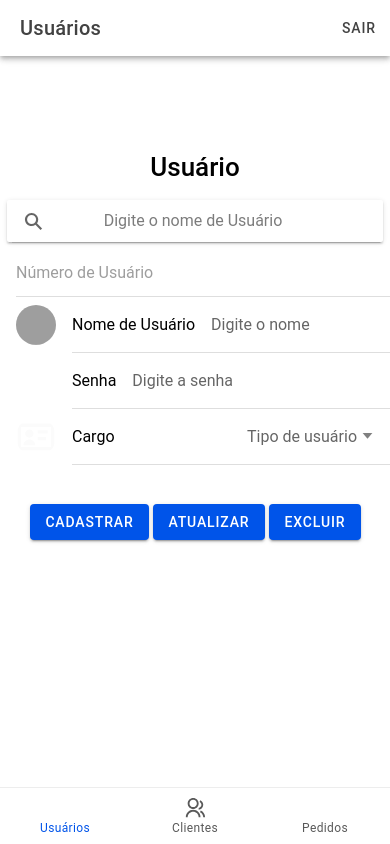
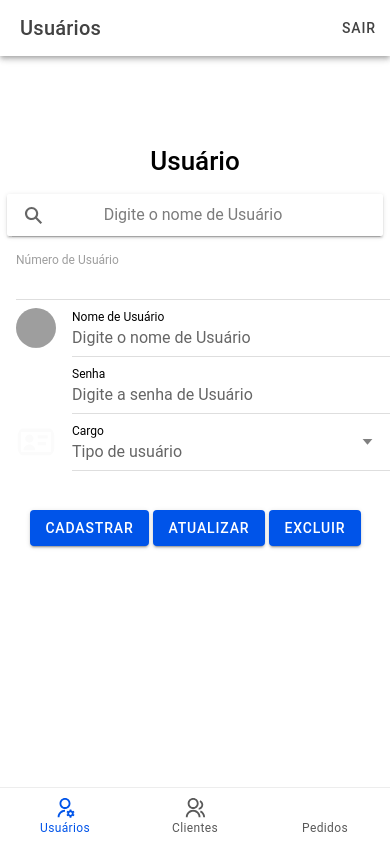
Before and after one commit to marcos221-Br/Vendas-client, a React (Vite) app: page /client in a window 390 px wide. Both pictures are taken after a click on the element "Usuários". Built offline with nearby package versions, Linux system fonts and the light colour scheme; no server answers; grey boxes are pictures that could not be loaded.

Commit message:
Update: Cellphone
Now the css accept access from cellphones

```diff
--- a/src/pages/Clients.css
+++ b/src/pages/Clients.css
@@ -2,6 +2,8 @@
     .mainClient{
         text-align: center;
         position: absolute;
+        left: 0%;
+        right: 0%;
         top: 50%;
         transform: translateY(-50%);
     }
--- a/src/pages/Clients.tsx
+++ b/src/pages/Clients.tsx
@@ -16,13 +16,13 @@ var order = new Order();
 
 function verifyLogin(){
   if(sessionStorage.getItem('username') == null){
-    window.location.href = '/'
+    window.location.pathname = '/'
   }
 }
 
 function logOut(){
   sessionStorage.clear()
-  window.location.href = '/'
+  window.location.pathname = '/'
 }
 
 function findClient(){
@@ -79,7 +79,7 @@ function deleteOrder(value:any) {
 
 function editOrder(value:any) {
   sessionStorage.setItem('orderId',value.target.id);
-  window.location.href = '/order';
+  window.location.pathname = '/order';
 }
 
 function findOrders(idClient:Number){
@@ -134,8 +134,8 @@ function createOrder(){
     orderController.createOrder(order).then(function(response){
       (document.getElementById('orderMessage') as HTMLTextAreaElement).innerHTML = "Pedido criado com sucesso!";
       sessionStorage.setItem('orderId',response.id);
+      window.location.pathname = '/order';
     })
-    window.location.href = '/order';
   }else{
     (document.getElementById('orderMessage') as HTMLTextAreaElement).innerHTML = "Necessário fornecer um cliente!";
   }
@@ -183,19 +183,19 @@ const Clients: React.FC = () => {
           </div>
           <div>
             <IonItem>
-              <IonInput label="Número de Cliente" id='idClient' disabled></IonInput>
+              <IonInput label="Número de Cliente" id='idClient' disabled labelPlacement='stacked'></IonInput>
             </IonItem>
             <IonItem>
               <IonAvatar aria-hidden="true" slot="start">
                 <img alt="User Image" src={avatar} />
               </IonAvatar>
-              <IonInput label="Nome" placeholder="Digite o nome" required clearInput={true} id='name'></IonInput>
+              <IonInput label="Nome" placeholder="Digite o nome do cliente" required clearInput={true} id='name' labelPlacement='stacked'></IonInput>
             </IonItem>
             <IonItem>
               <IonAvatar aria-hidden="true" slot="start">
                 <img alt="Smartphone Image" src={smartphone} />
               </IonAvatar>
-              <IonInput label="Telefone" placeholder="Digite o telefone" type='tel' required clearInput={true} id='cellphone'></IonInput>
+              <IonInput label="Telefone" placeholder="Digite o telefone do cliente" type='tel' required clearInput={true} id='cellphone' labelPlacement='stacked'></IonInput>
             </IonItem>
             <p id='clientMessage'></p>
           </div>
--- a/src/pages/Login.css
+++ b/src/pages/Login.css
@@ -2,6 +2,9 @@
     .main{
         text-align: center;
         position: absolute;
+        left: 0%;
+        right: 0%;
+        top: 30%;
         transform: translateY(-50%);
     }
 }
--- a/src/pages/Login.tsx
+++ b/src/pages/Login.tsx
@@ -17,7 +17,7 @@ function setLogin() {
       sessionStorage.setItem('username',name)
       sessionStorage.setItem('role',response.role)
       sessionStorage.setItem('token','Basic ' + token)
-      window.location.href = "/client"
+      window.location.pathname = '/client'
     }else{
       (document.getElementById('message') as HTMLTextAreaElement).innerHTML = 'Usuário ou senha incorretos!'
     }
@@ -52,13 +52,13 @@ const Login: React.FC = () => {
               <IonAvatar aria-hidden="true" slot="start">
                 <img alt="User Image" src={avatar} />
               </IonAvatar>
-              <IonInput label="Nome de Usuário" placeholder="Digite seu nome" required clearInput={true} id='name'></IonInput>
+              <IonInput label="Nome de Usuário" placeholder="Digite seu nome" required clearInput={true} id='name' labelPlacement='stacked'></IonInput>
             </IonItem>
             <IonItem>
               <IonAvatar aria-hidden="true" slot="start">
                 <img alt="Lock Image" src={lock} />
               </IonAvatar>
-              <IonInput label="Senha" placeholder="Digite sua senha" type='password' required maxlength={16} clearInput={true} id='password'></IonInput>
+              <IonInput label="Senha" placeholder="Digite sua senha" type='password' required maxlength={16} clearInput={true} id='password' labelPlacement='stacked'></IonInput>
             </IonItem>
             <p id='message'></p>
           </div>
--- a/src/pages/Orders.tsx
+++ b/src/pages/Orders.tsx
@@ -12,13 +12,13 @@ var item = new Item();
 
 function verifyLogin(){
   if(sessionStorage.getItem('username') == null){
-    window.location.href = "/"
+    window.location.pathname = '/'
   }
 }
 
 function logOut(){
   sessionStorage.clear()
-  window.location.href = '/'
+  window.location.pathname = '/'
 }
 
 function editItem(value:any){
@@ -111,7 +111,7 @@ function findItens(){
 const Orders: React.FC = () => {
   verifyLogin()
   return (
-    <IonPage>
+    <IonPage onLoad={findItens}>
       <IonHeader>
         <IonToolbar>
           <IonTitle>Pedidos</IonTitle>
@@ -149,7 +149,6 @@ const Orders: React.FC = () => {
           </div>
           <p id='message'>Nenhum pedido foi selecionado!</p>
         </div>
-        <IonButton onClick={findItens}>Teste</IonButton>
       </IonContent>
     </IonPage>
   );
--- a/src/pages/Users.css
+++ b/src/pages/Users.css
@@ -2,6 +2,8 @@
     .mainUsers{
         text-align: center;
         position: absolute;
+        left: 0%;
+        right: 0%;
         top: 40%;
         transform: translateY(-50%);
     }
--- a/src/pages/Users.tsx
+++ b/src/pages/Users.tsx
@@ -11,9 +11,9 @@ var user = new User();
 
 function verifyLogin(){
   if(sessionStorage.getItem('username') == null){
-    window.location.href = '/'
+    window.location.pathname = '/'
   }else if(sessionStorage.getItem('role') != 'administrator'){
-    window.location.href = '/client'
+    window.location.pathname = '/client'
   }
 }
 
@@ -103,25 +103,25 @@ const Users: React.FC = () => {
           </div>
           <div>
             <IonItem>
-              <IonInput label="Número de Usuário" id='id' disabled></IonInput>
+              <IonInput label="Número de Usuário" id='id' disabled labelPlacement='stacked'></IonInput>
             </IonItem>
             <IonItem>
               <IonAvatar aria-hidden="true" slot="start">
                 <img alt="User Image" src={avatar} />
               </IonAvatar>
-              <IonInput label="Nome de Usuário" placeholder="Digite o nome" required clearInput={true} id='name'></IonInput>
+              <IonInput label="Nome de Usuário" placeholder="Digite o nome de Usuário" required clearInput={true} id='name' labelPlacement='stacked'></IonInput>
             </IonItem>
             <IonItem>
               <IonAvatar aria-hidden="true" slot="start">
                 <img alt="Lock Image" src={lock} />
               </IonAvatar>
-              <IonInput label="Senha" placeholder="Digite a senha" type='password' required maxlength={16} clearInput={true} id='password'></IonInput>
+              <IonInput label="Senha" placeholder="Digite a senha de Usuário" type='password' required maxlength={16} clearInput={true} id='password' labelPlacement='stacked'></IonInput>
             </IonItem>
             <IonItem>
               <IonAvatar aria-hidden="true" slot="start">
                 <img alt="Card Image" src={card} />
               </IonAvatar>
-              <IonSelect label="Cargo" placeholder="Tipo de usuário" id='role'>
+              <IonSelect label="Cargo" placeholder="Tipo de usuário" id='role' labelPlacement='stacked'>
                 <IonSelectOption value="administrator">Administrador</IonSelectOption>
                 <IonSelectOption value="user">Usuário</IonSelectOption>
               </IonSelect>
```
Also changed, not shown: src/images/user-settings-line.svg.
